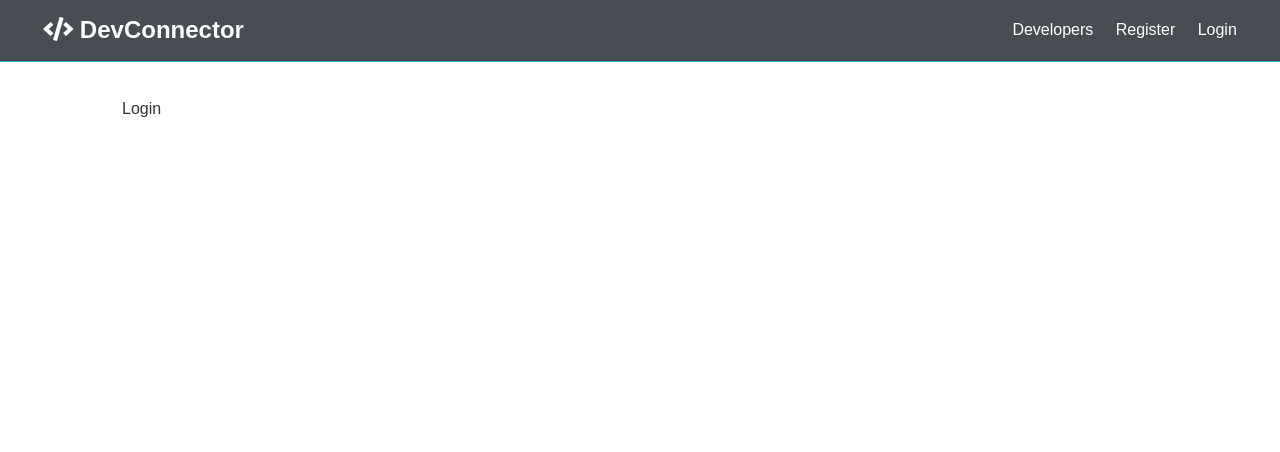
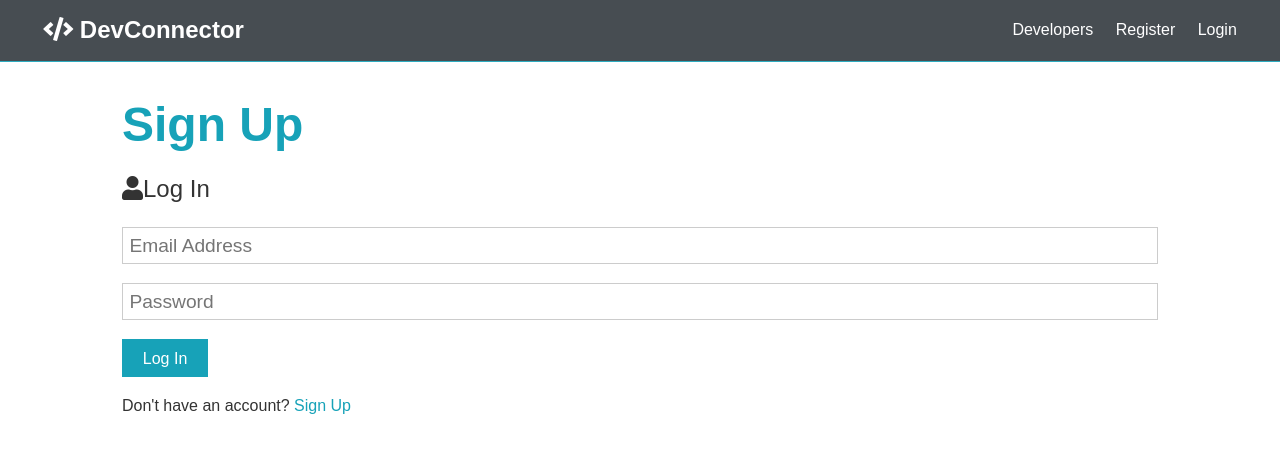
Before and after one commit to ziaddessoki/DevConnector, a React (Create React App) app in the folder client/: page /login in a window 1280 px wide. Shown: the top 452 px of the page. Built offline with nearby package versions, Linux system fonts and the light colour scheme.

Commit message:
Login comp

```diff
--- a/client/src/components/auth/Login.js
+++ b/client/src/components/auth/Login.js
@@ -1,11 +1,56 @@
-import React from 'react'
+import React, { Fragment, useState } from 'react'
+import { Link } from 'react-router-dom';
 
-function Login() {
+
+const Login = () => {
+
+    const [formData, setFormData] = useState({
+
+        email: '',
+        password: ''
+
+    });
+    //destructor
+    const { email, password } = formData
+
+
+    const onChange = e => setFormData({ ...formData, [e.target.name]: e.target.value })
+
+    const onSubmit = async e => {
+        e.preventDefault();
+        console.log("Success")
+    }
+
     return (
-        <div>
-            Login
-        </div>
+        <Fragment>
+            <h1 className="large text-primary">Sign Up</h1>
+            <p className="lead"><i className="fas fa-user"></i>Log In</p>
+            <form className="form" onSubmit={e => onSubmit(e)}>
+
+                <div className="form-group">
+                    <input type="email"
+                        placeholder="Email Address"
+                        name="email"
+                        value={email}
+                        onChange={e => onChange(e)} />
+                </div>
+                <div className="form-group">
+                    <input
+                        type="password"
+                        placeholder="Password"
+                        name="password"
+                        minLength="6"
+                        value={password}
+                        onChange={e => onChange(e)}
+                    />
+                </div>
+                <input type="submit" className="btn btn-primary" value="Log In" />
+            </form>
+            <p className="my-1">
+                Don't have an account? <Link to="/register">Sign Up</Link>
+            </p>
+        </Fragment>
     )
 }
 
-export default Login
+export default Login;
```
